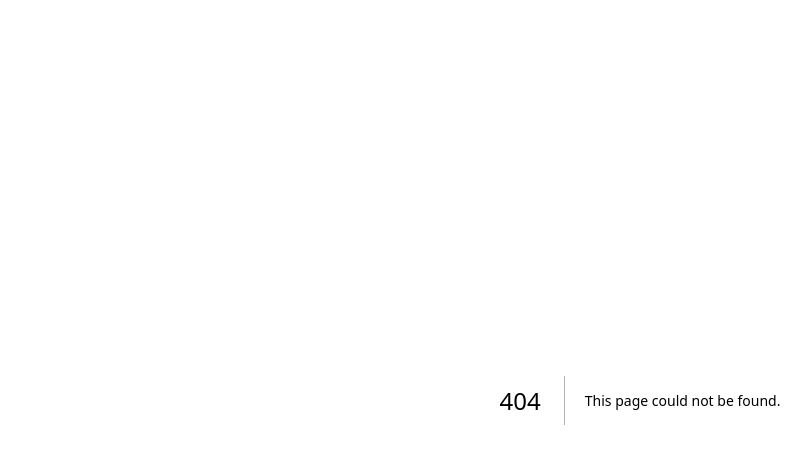
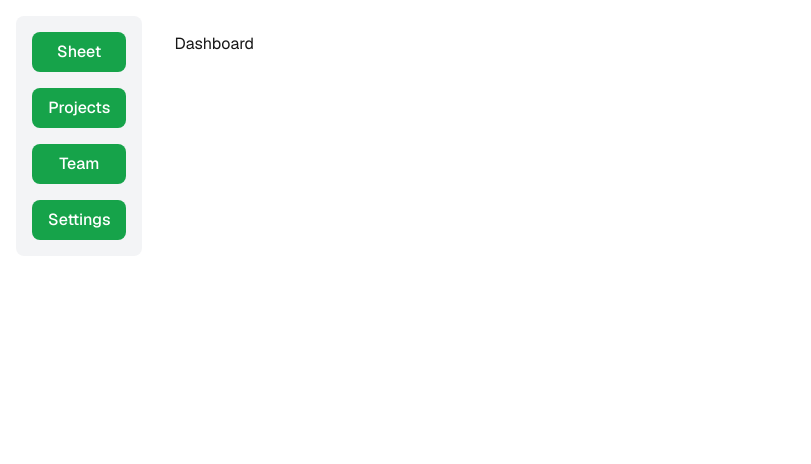
Before and after one commit to Nielk74/cosmink, a Next.js app: page /dashboard/view in a window 1280 px wide. Before the commit this address had no page. Shown: the top 464 px of the page, without its empty margins (0-811 px from the left). Built offline with nearby package versions, Linux system fonts and the light colour scheme.

Commit message:
init dashboard ui with sheet

```diff
--- /dev/null
+++ b/app/dashboard/view/page.tsx
@@ -0,0 +1,25 @@
+'use client';
+
+import Workspace from "@/components/layout/Workspace";
+import Menu from "@/components/ui/Menu";
+import MenuItem from "@/components/ui/MenuItem";
+import { useState } from "react";
+
+
+export default function ViewDashBoard() {
+  const [selectedItem, setSelectedItem] = useState('Dashboard');
+
+  return (
+    <main className="flex gap-4 p-4">
+      <Menu>
+        <MenuItem onClick={() => setSelectedItem('Sheet')}>Sheet</MenuItem>
+        <MenuItem onClick={() => setSelectedItem('Projects')}>Projects</MenuItem>
+        <MenuItem onClick={() => setSelectedItem('Team')}>Team</MenuItem>
+        <MenuItem onClick={() => setSelectedItem('Settings')}>Settings</MenuItem>
+      </Menu>
+      <Workspace selectedItem={selectedItem}>
+        <h1>{selectedItem.toLowerCase()}</h1>
+      </Workspace>
+    </main>
+  );
+}
--- a/app/import/page.tsx
+++ b/app/import/page.tsx
@@ -4,11 +4,11 @@ import Button from '@/components/ui/Button';
 export default function Import() {
     return(
         <>
-            <div>
+            <div className='font-[family-name:var(--font-geist-sans)]'>
                 Import your data here
             </div>
             <Link href="/dashboard">
-                <Button size="medium" variant="primary">
+                <Button size="medium" variant="primary" className='font-[family-name:var(--font-geist-mono)]'>
                     Dashboard
                 </Button>
             </Link>
--- a/app/layout.tsx
+++ b/app/layout.tsx
@@ -24,11 +24,8 @@ export default function RootLayout({
 }>) {
   return (
     <html lang="en">
-      <head>
-        <link href="https://fonts.googleapis.com/css2?family=Roboto:wght@400;500;700&family=Inter:wght@400;500;700&display=swap" rel="stylesheet"/>
-      </head>
       <body
-        className={`${geistSans.variable} ${geistMono.variable} antialiased`}
+        className={`${geistSans.variable} ${geistMono.variable} antialiased font-[family-name:var(--font-geist-sans)]`}
       >
         {children}
       </body>
--- a/app/page.tsx
+++ b/app/page.tsx
@@ -21,7 +21,6 @@ export default function Home() {
           <Link
             className="rounded-full border border-solid border-transparent transition-colors flex items-center justify-center bg-foreground text-background gap-2 hover:bg-[#383838] dark:hover:bg-[#ccc] text-sm sm:text-base h-10 sm:h-12 px-4 sm:px-5"
             href="import"
-            target="_blank"
             rel="noopener noreferrer"
           >
             <Image
@@ -36,7 +35,6 @@ export default function Home() {
           <a
             className="rounded-full border border-solid border-black/[.08] dark:border-white/[.145] transition-colors flex items-center justify-center hover:bg-[#f2f2f2] dark:hover:bg-[#1a1a1a] hover:border-transparent text-sm sm:text-base h-10 sm:h-12 px-4 sm:px-5 sm:min-w-44"
             href="https://nextjs.org/docs?utm_source=create-next-app&utm_medium=appdir-template-tw&utm_campaign=create-next-app"
-            target="_blank"
             rel="noopener noreferrer"
           >
             Read our docs
--- /dev/null
+++ b/components/feature/Sheet/Cell.tsx
@@ -0,0 +1,22 @@
+import React from 'react';
+import clsx from 'clsx';
+
+
+export default function Cell ({
+  children,
+  className,
+}: Readonly<{
+  children: React.ReactNode;
+  className?: string;
+}>) {
+  return (
+    <div
+      className={clsx(
+        'px-4 py-2 text-gray-900 dark:text-gray-100 bg-gray-100 dark:bg-gray-800 rounded-lg',
+        className,
+      )}
+    >
+      {children}
+    </div>
+  );
+}
--- /dev/null
+++ b/components/feature/Sheet/Sheet.tsx
@@ -0,0 +1,43 @@
+import React from 'react';
+import clsx from 'clsx';
+import Cell from './Cell';
+
+
+export default function Sheet ({
+  children,
+  className,
+}: Readonly<{
+  children: React.ReactNode;
+  className?: string;
+}>) {
+  const [cellsMap, setCellsMap] = React.useState(new Map<string, Map<string, string>>());
+
+  React.useEffect(() => {
+    const cellsMap = new Map<string, Map<string, string>>();
+    for (let i = 0; i < 10; i++) {
+      const row = new Map<string, string>();
+      for (let j = 0; j < 10; j++) {
+        row.set(`${i}-${j}`, `${i}-${j}`);
+      }
+      cellsMap.set(`${i}`, row);
+    }
+    setCellsMap(cellsMap);
+  }, []);
+
+
+  return (
+    <div
+      className={clsx(
+        'grid grid-cols-10 gap-4',
+        className,
+      )}
+    >
+      {Array.from(cellsMap).map(([rowKey, row]) => (
+        Array.from(row).map(([cellKey, cellValue]) => (
+          <Cell key={cellKey}>{cellValue}</Cell>
+        ))
+      ))}
+      {children}
+    </div>
+  );
+}
--- /dev/null
+++ b/components/layout/Workspace.tsx
@@ -0,0 +1,27 @@
+import React from 'react';
+import clsx from 'clsx';
+import Sheet from '../feature/Sheet/Sheet';
+
+
+export default function Workspace ({
+  children,
+  className,
+  selectedItem,
+}: Readonly<{
+  children: React.ReactNode;
+  className?: string;
+    selectedItem?: string;
+}>) {
+
+  return (
+    <main
+      className={clsx(
+        'flex flex-col gap-4 p-4',
+        className,
+      )}
+    >
+        <h1>{selectedItem}</h1>
+      {selectedItem === 'Sheet' && <Sheet>{children}</Sheet>}
+    </main>
+  );
+}
--- /dev/null
+++ b/components/ui/Menu.tsx
@@ -0,0 +1,21 @@
+import React from 'react';
+import clsx from 'clsx';
+
+export default function Menu ({
+  children,
+  className,
+}: Readonly<{
+  children: React.ReactNode;
+  className?: string;
+}>) {
+  return (
+    <nav
+      className={clsx(
+        'flex flex-col gap-4 bg-gray-100 dark:bg-gray-800 p-4 rounded-lg',
+        className,
+      )}
+    >
+      {children}
+    </nav>
+  );
+}
--- /dev/null
+++ b/components/ui/MenuItem.tsx
@@ -0,0 +1,26 @@
+import React from 'react';
+import clsx from 'clsx';
+import Button from './Button';
+
+
+export default function MenuItem ({
+    children,
+    className,
+    onClick,
+  }: Readonly<{
+    children: React.ReactNode;
+    className?: string;
+    onClick?: () => void;
+}>) {
+  return (
+    <Button
+      className={clsx(
+        'block px-4 py-2 text-gray-900 dark:text-gray-100 hover:bg-gray-200 dark:hover:bg-gray-700 rounded-lg',
+        className,
+      )}
+      onClick={onClick}
+    >
+      {children}
+    </Button>
+  );
+};
--- a/package.json
+++ b/package.json
@@ -22,7 +22,7 @@
     "eslint": "^9",
     "eslint-config-next": "15.1.2",
     "postcss": "^8",
-    "tailwindcss": "^3.4.1",
+    "tailwindcss": "^3.4.17",
     "typescript": "^5"
   }
 }
--- a/styles/globals.css
+++ b/styles/globals.css
@@ -17,5 +17,4 @@
 body {
   color: var(--foreground);
   background: var(--background);
-  font-family: 'Roboto', 'Inter', sans-serif;
 }
```
Also changed, not shown: 1 other file (tests, documents, lock files or other folders).
